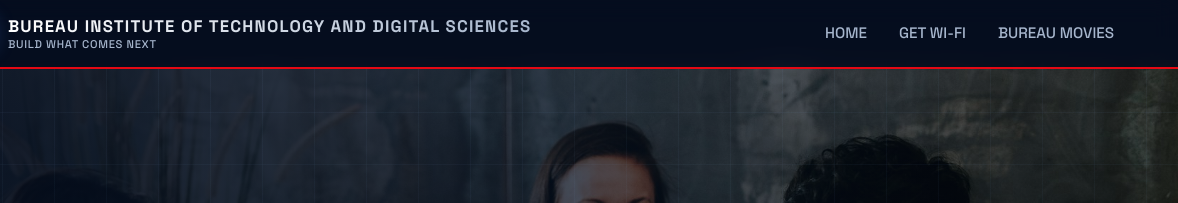
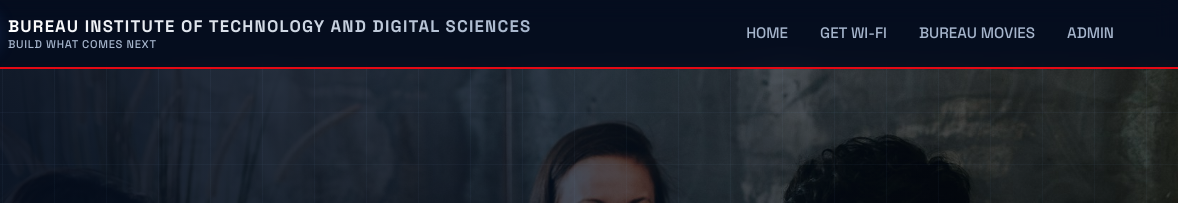
Before and after one commit to horbymayan-blip/Bureau-Of-Business-And-Credits, a website: page public/bitds.html in a window 1280 px wide. Shown: the top 203 px of the page, 102-1280 px from the left. Drawn offline with Linux system fonts and the light colour scheme.

Commit message:
Update bitds.html
Added a dedicated administrative management and admissions interface to the Bureau Institute of Technology and Digital Sciences (BITDS) portal, including modal overlays for handling application forms, program selections, and contact configurations.

```diff
--- a/public/bitds.html
+++ b/public/bitds.html
@@ -781,6 +781,7 @@
       <a href="/index.html">HOME</a>
       <a href="/wifi.html">GET WI-FI</a>
       <a href="/movies">BUREAU MOVIES</a>
+      <a href="/admin.html">ADMIN</a>
     </nav>
   </header>
 
```
